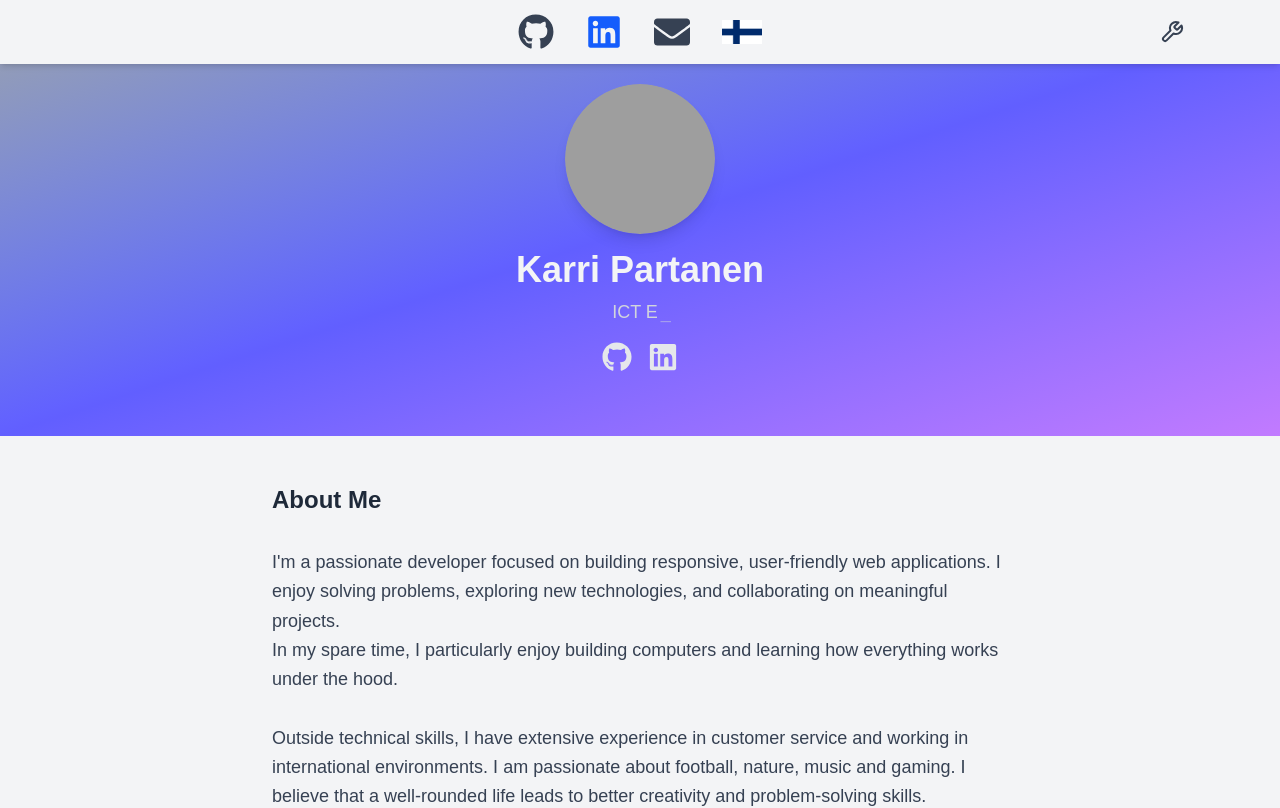
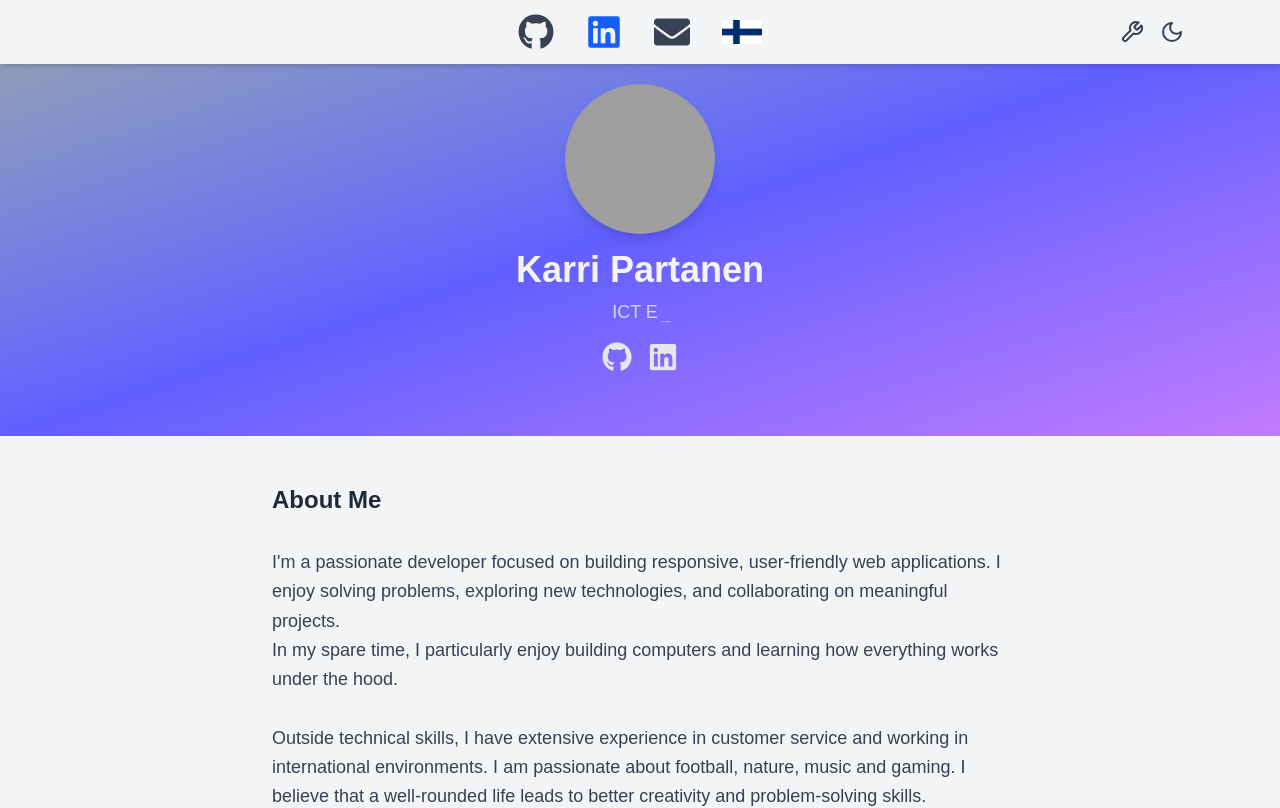
Before and after one commit to karripar/karripartanen, a Next.js app: page / in a window 1280 px wide. Shown: the top 808 px of the page. Built offline with nearby package versions, Linux system fonts and the light colour scheme; grey boxes are pictures that could not be loaded.

Commit message:
theme toggle not working properly, forces dark mode

```diff
--- a/src/app/globals.css
+++ b/src/app/globals.css
@@ -2,21 +2,17 @@
 
 :root {
   --background: #ffffff;
-  --foreground: #ffffff;
+  --foreground: #000000;
 }
 
-@theme inline {
-  --color-background: var(--background);
-  --color-foreground: var(--foreground);
-  --font-sans: var(--font-geist-sans);
-  --font-mono: var(--font-geist-mono);
+html {
+  transition: background-color 0.3s ease-in-out, color 0.3s ease-in-out;
 }
 
-@media (prefers-color-scheme: dark) {
-  :root {
-    --background: #0a0a0a;
-    --foreground: #ededed;
-  }
+/* Use `.dark` instead of media query */
+.dark {
+  --background: #0a0a0a;
+  --foreground: #ededed;
 }
 
 body {
--- a/src/app/layout.tsx
+++ b/src/app/layout.tsx
@@ -4,6 +4,7 @@ import "./globals.css";
 import "keen-slider/keen-slider.min.css";
 import { LanguageProvider } from "@/contexts/LanguageContext";
 import { Analytics } from "@vercel/analytics/next";
+import { ThemeScript } from "@/scripts/ThemeScript";
 
 const geistSans = Geist({
   variable: "--font-geist-sans",
@@ -26,10 +27,11 @@ export default function RootLayout({
   children: React.ReactNode;
 }>) {
   return (
-    <html lang="en">
+    <html lang="en" suppressHydrationWarning>
       <body
         className={`${geistSans.variable} ${geistMono.variable} antialiased`}
       >
+        <ThemeScript/>
         <LanguageProvider>{children}</LanguageProvider>
         <Analytics />
       </body>
--- a/src/components/Navigation.tsx
+++ b/src/components/Navigation.tsx
@@ -3,11 +3,12 @@ import { FaGithub, FaLinkedin, FaEnvelope } from "react-icons/fa";
 import { motion, AnimatePresence } from "framer-motion";
 import { useLanguage } from "@/contexts/LanguageContext";
 import Image from "next/image";
-import { Menu, X, Wrench } from "lucide-react";
+import { Menu, X, Wrench, Sun, Moon } from "lucide-react";
 
 const Navigation = () => {
   const [isOpen, setIsOpen] = useState(false);
   const [isInfoOpen, setIsInfoOpen] = useState(false);
+  const [isDarkMode, setIsDarkMode] = useState(false);
 
   const toggleMenu = () => setIsOpen(!isOpen);
   const toggleInfo = () => setIsInfoOpen(!isInfoOpen);
@@ -40,6 +41,19 @@ const Navigation = () => {
       document.body.style.overflow = "";
     };
   }, [isInfoOpen]);
+
+  useEffect(() => {
+    if (typeof window === "undefined") return;
+    setIsDarkMode(document.documentElement.classList.contains("dark"));
+  }, []);
+
+
+  const toggleTheme = () => {
+    const newTheme = !isDarkMode ? "" : "light";
+    setIsDarkMode(!isDarkMode);
+    localStorage.setItem("theme", newTheme);
+    document.documentElement.classList.toggle("dark", !isDarkMode);
+  }
 
   return (
     <>
@@ -101,6 +115,19 @@ const Navigation = () => {
               className="text-gray-700 hover:text-gray-400 transition text-3xl focus:outline-none"
             >
               <Wrench />
+            </button>
+
+            {/* Color theme toggle (light/dark)*/}
+            <button
+              onClick={toggleTheme}
+              aria-label="Toggle Theme"
+              className="text-gray-700 dark:text-gray-300 hover:text-gray-400 transition text-2xl focus:outline-none"
+            >
+              {isDarkMode ? (
+                <Sun className="w-6 h-6" />
+              ) : (
+                <Moon className="w-6 h-6" />
+              )}
             </button>
 
             {/* Mobile hamburger menu toggle - visible only on mobile */}
--- /dev/null
+++ b/src/scripts/ThemeScript.tsx
@@ -0,0 +1,22 @@
+'use client';
+
+import { useEffect, useState } from 'react';
+
+export function ThemeScript() {
+  const [mounted, setMounted] = useState(false);
+
+  useEffect(() => {
+    const storedTheme = localStorage.getItem('theme');
+    const prefersDark = window.matchMedia('(prefers-color-scheme: dark)').matches;
+
+    const isDark = storedTheme === 'dark' || (!storedTheme && prefersDark);
+    document.documentElement.classList.toggle('dark', isDark);
+
+    setMounted(true);
+  }, []);
+
+  // Don't render children until the theme is applied
+  if (!mounted) return null;
+
+  return null;
+}
--- /dev/null
+++ b/tailwind.config.js
@@ -0,0 +1,14 @@
+// tailwind.config.js
+/** @type {import('tailwindcss').Config} */
+module.exports = {
+    content: [
+      './src/app/**/*.{js,ts,jsx,tsx}',
+      './src/pages/**/*.{js,ts,jsx,tsx}',
+      './src/components/**/*.{js,ts,jsx,tsx}',
+    ],
+    darkMode: 'class', // Enable dark mode with class strategy
+    theme: {
+      extend: {},
+    },
+    plugins: [],
+  };
```
